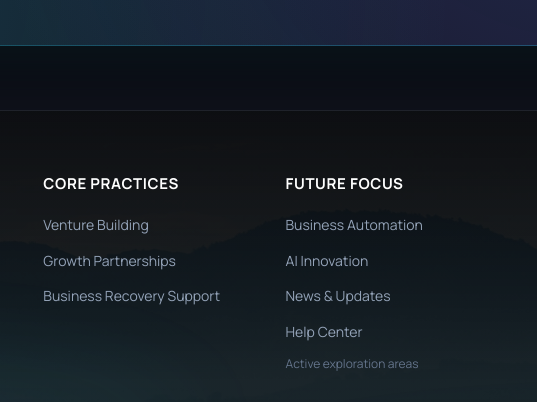
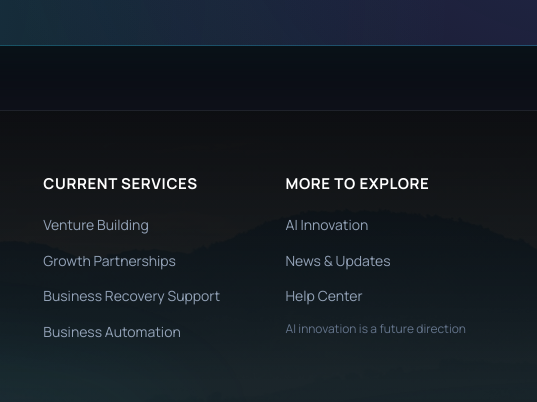
Before and after one commit to samiulislam9082-lgtm/friday-startup-website, a plain HTML site: page growth-partnerships/index.html in a window 1280 px wide. Shown: the part 2313-2715 px from the top of the page, 425-962 px from the left. Drawn offline with Linux system fonts and the light colour scheme.

Commit message:
Align Growth Partnerships footer service links

```diff
--- a/growth-partnerships/index.html
+++ b/growth-partnerships/index.html
@@ -199,23 +199,23 @@
         </section>
 
         <section class="footer-landscape__group" aria-labelledby="footer-current-title">
-          <h2 id="footer-current-title">Core Practices</h2>
+          <h2 id="footer-current-title">Current Services</h2>
           <ul>
             <li><a href="/venture-building/">Venture Building</a></li>
             <li><a href="/growth-partnerships/">Growth Partnerships</a></li>
             <li><a href="/business-recovery/">Business Recovery Support</a></li>
+            <li><a href="/business-automation/">Business Automation</a></li>
           </ul>
         </section>
 
         <section class="footer-landscape__group" aria-labelledby="footer-future-title">
-          <h2 id="footer-future-title">Future Focus</h2>
+          <h2 id="footer-future-title">More to Explore</h2>
           <ul>
-            <li><a href="/business-automation/">Business Automation</a></li>
             <li><a href="/ai-innovation/">AI Innovation</a></li>
             <li><a href="/news.html">News & Updates</a></li>
             <li><a href="/help/">Help Center</a></li>
           </ul>
-          <p class="footer-landscape__future-note">Active exploration areas</p>
+          <p class="footer-landscape__future-note">AI innovation is a future direction</p>
         </section>
 
         <nav class="footer-landscape__group footer-landscape__connect" aria-labelledby="footer-connect-title">
```
